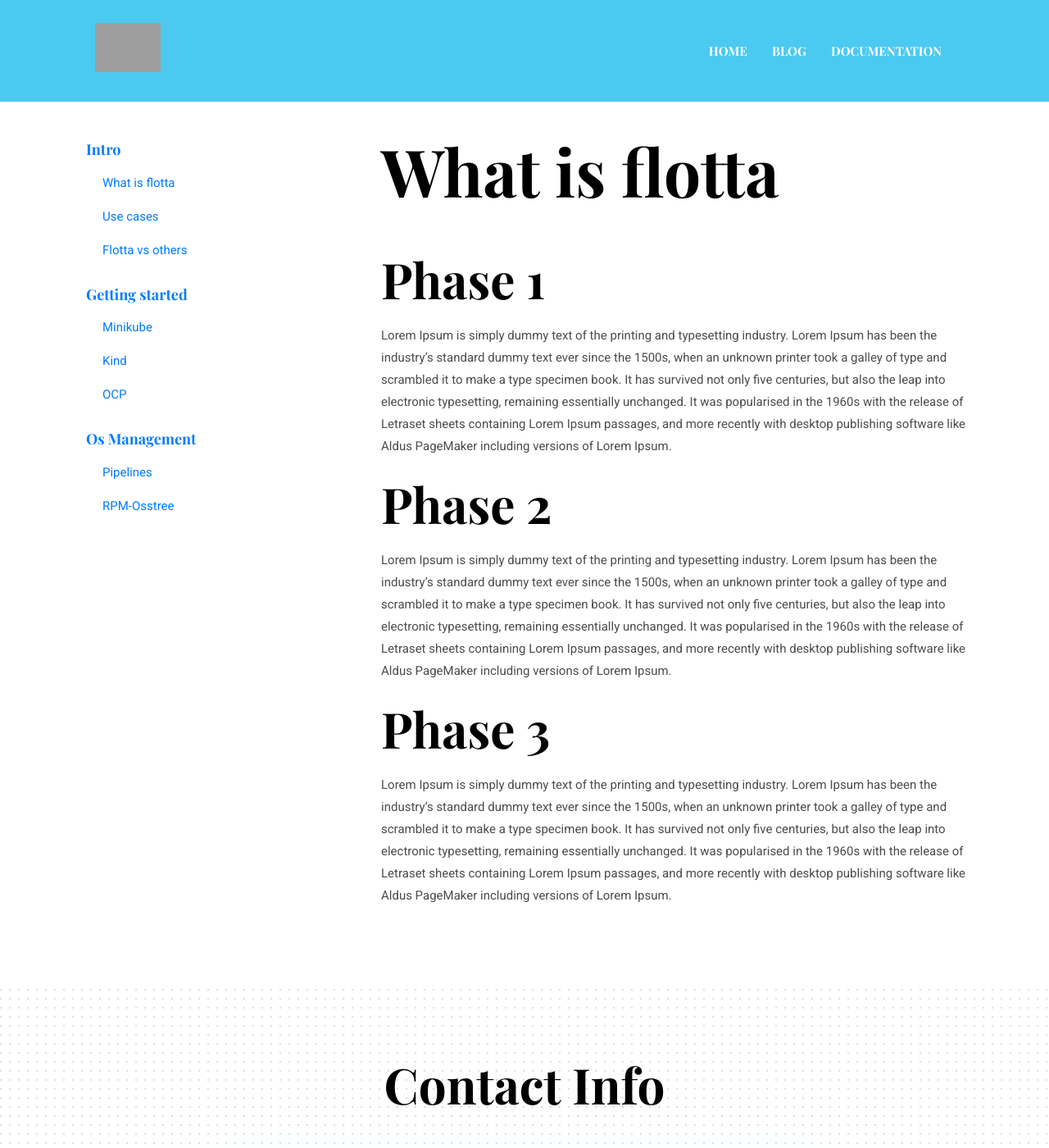
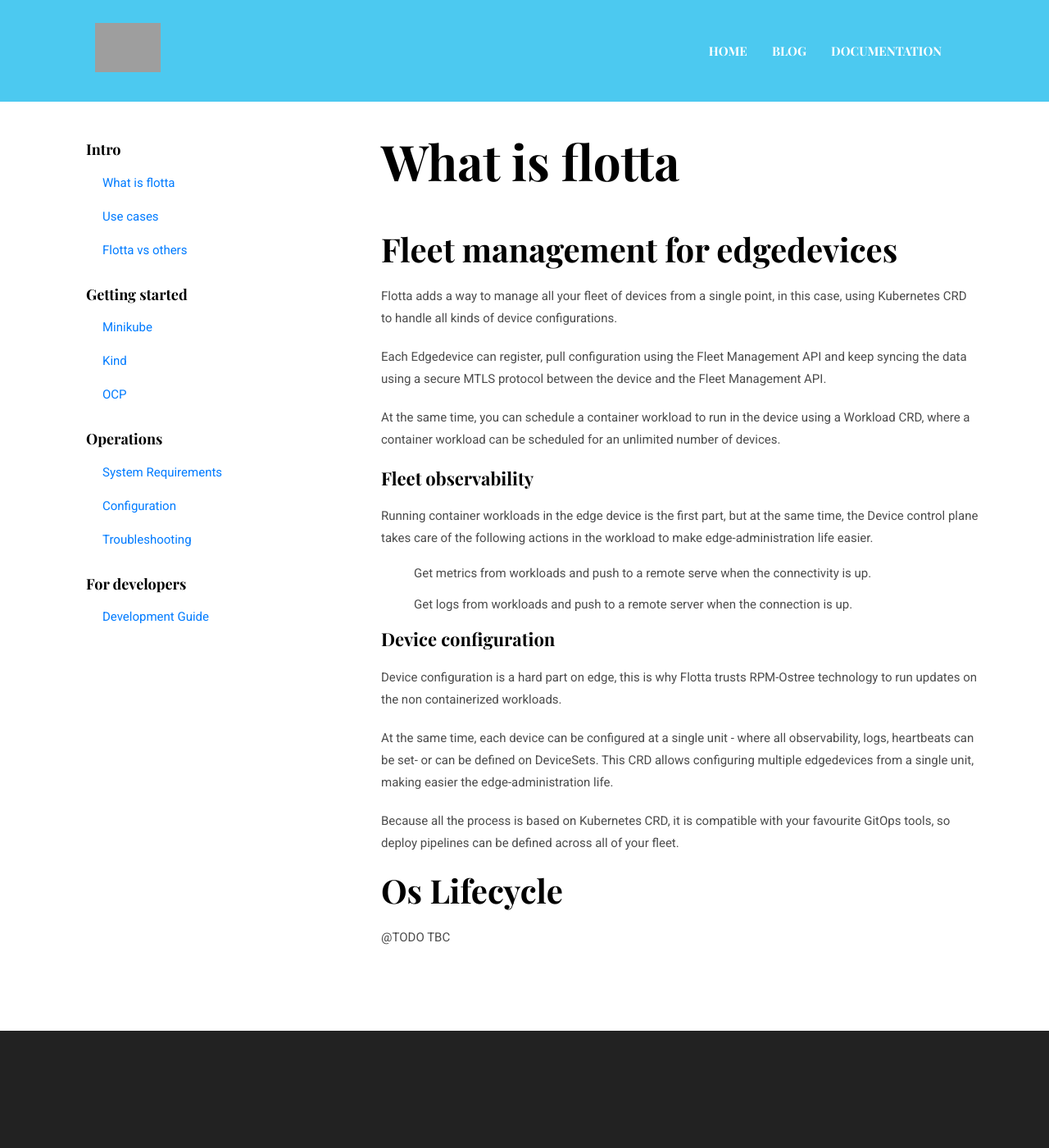
Before and after one commit to project-flotta/project-flotta.github.io, a Jekyll site: the page built from documentation/latest/intro/overview.md, in a window 1280 px wide and 1400 px high. Shown: the whole window at 82% size. Built offline with Jekyll 4.4.1, drawn with Linux system fonts in a browser that asks for light colours; grey boxes are pictures that could not be loaded.

Commit message:
New pages and layout changes
Signed-off-by: Eloy Coto <eloy.coto@acalustra.com>

```diff
--- a/_layouts/default.html
+++ b/_layouts/default.html
@@ -12,8 +12,6 @@ layout: compress
 
   {{ content }}
 
-  {% include contact-section.html %}
-
   {% include footer.html %}
 
 </body>
--- a/_layouts/documentation.html
+++ b/_layouts/documentation.html
@@ -11,11 +11,18 @@ layout: default
         <ul class="list-group list-group-collapse border-0">
           {% for item in site.data.documentation[version] %}
             <li class="list-group-item border-0">
-              <h5><a href="{{item.Link}}">{{ item.Name}}</a></h5>
+              <h5>
+                {% if item.Link %}
+                  <a href="{{item.Link}}">{{ item.Name}}</a>
+                {% else %}
+                  {{item.Name}}
+                {% endif %}
+              </h5>
               {% if item.Childs.size > 0 %}
                 <ul class="list-group border-0">
                   {% for val in item.Childs %}
-                    <li class="list-group-item border-0"> <a href="{{val.Link}}">{{ val.Name }}</a> </li>
+                    {% capture BaseLink %}documentation/{{version}}/{{val.Link}}{% endcapture %}
+                    <li class="list-group-item border-0"> <a href="{% link {{ BaseLink }} %}">{{ val.Name }}</a> </li>
                   {% endfor %}
                 </ul>
               {% endif %}
@@ -25,10 +32,8 @@ layout: default
       </div>
 
       <div class="col-lg-8">
-        <h1 class="font-tertiary mb-5">{{ page.title | escape }}</h1>
-        <!-- <p class="font-secondary">Published on {{ page.date | date: '%b %d, %Y' }} by <span class="text-primary">{{ page.author }}</span -->
-        <!--     class="text-primary"> on {% for tag in page.tags %}<span>{{ tag }} </span>{% endfor %}</p> -->
-        <div class="content">
+        <div class="content documentation">
+          <h1 class="font-tertiary mb-5">{{ page.title | escape }}</h1>
           {% if page.image %}
             <img src="{{page.image | relative_url }}" class="img-fluid rounded float-left mr-5 mb-4" alt="{{page.title}}">
           {% endif %}
--- a/assets/scss/_custom.scss
+++ b/assets/scss/_custom.scss
@@ -1,3 +1,20 @@
 .skip_top {
   margin-top: 80px;
 }
+
+.documentation h1{
+  font-size: 60px;
+}
+
+
+.documentation h2{
+  font-size: 40px;
+}
+
+.documentation h3{
+  font-size: 22px;
+}
+
+.documentation h4{
+  font-size: 18px;
+}
--- a/documentation/latest/intro/overview.md
+++ b/documentation/latest/intro/overview.md
@@ -3,34 +3,43 @@ layout: documentation
 title: What is flotta
 ---
 
-## Phase 1
+## Fleet management for edgedevices
 
-Lorem Ipsum is simply dummy text of the printing and typesetting industry. Lorem
-Ipsum has been the industry's standard dummy text ever since the 1500s, when an
-unknown printer took a galley of type and scrambled it to make a type specimen
-book. It has survived not only five centuries, but also the leap into electronic
-typesetting, remaining essentially unchanged. It was popularised in the 1960s
-with the release of Letraset sheets containing Lorem Ipsum passages, and more
-recently with desktop publishing software like Aldus PageMaker including
-versions of Lorem Ipsum.
+Flotta adds a way to manage all your fleet of devices from a single point, in
+this case, using Kubernetes CRD to handle all kinds of device configurations.
 
-## Phase 2
+Each Edgedevice can register, pull configuration using the Fleet Management API
+and keep syncing the data using a secure MTLS protocol between the device and
+the Fleet Management API.
 
-Lorem Ipsum is simply dummy text of the printing and typesetting industry. Lorem
-Ipsum has been the industry's standard dummy text ever since the 1500s, when an
-unknown printer took a galley of type and scrambled it to make a type specimen
-book. It has survived not only five centuries, but also the leap into electronic
-typesetting, remaining essentially unchanged. It was popularised in the 1960s
-with the release of Letraset sheets containing Lorem Ipsum passages, and more
-recently with desktop publishing software like Aldus PageMaker including
-versions of Lorem Ipsum.
-## Phase 3
+At the same time, you can schedule a container workload to run in the device
+using a Workload CRD, where a container workload can be scheduled for an
+unlimited number of devices.
 
-Lorem Ipsum is simply dummy text of the printing and typesetting industry. Lorem
-Ipsum has been the industry's standard dummy text ever since the 1500s, when an
-unknown printer took a galley of type and scrambled it to make a type specimen
-book. It has survived not only five centuries, but also the leap into electronic
-typesetting, remaining essentially unchanged. It was popularised in the 1960s
-with the release of Letraset sheets containing Lorem Ipsum passages, and more
-recently with desktop publishing software like Aldus PageMaker including
-versions of Lorem Ipsum.
+### Fleet observability
+
+Running container workloads in the edge device is the first part, but at the
+same time, the Device control plane takes care of the following actions in the
+workload to make edge-administration life easier.
+
+  - Get metrics from workloads and push to a remote serve when the connectivity is
+    up.
+  - Get logs from workloads and push to a remote server when the connection is up.
+
+### Device configuration
+
+Device configuration is a hard part on edge, this is why Flotta trusts
+RPM-Ostree technology to run updates on the non containerized workloads.
+
+At the same time, each device can be configured at a single unit - where all
+observability, logs, heartbeats can be set- or can be defined on DeviceSets. This
+CRD allows configuring multiple edgedevices from a single unit, making easier
+the edge-administration life.
+
+Because all the process is based on Kubernetes CRD, it is compatible with your
+favourite GitOps tools, so deploy pipelines can be defined across all of your
+fleet.
+
+## Os Lifecycle
+
+@TODO TBC
```
Also changed, not shown: _data/documentation/latest.yaml (+18 -31 lines), documentation/latest/intro/usecases.md (added, +10 -0 lines), documentation/latest/dev/guide.md (added), documentation/latest/gsg/kind.md (added), documentation/latest/gsg/minikube.md (added), documentation/latest/gsg/ocp.md (added), documentation/latest/intro/vs.md (added), documentation/latest/intro/whatis.md (added), documentation/latest/operations/configuration.md (added), documentation/latest/operations/requirements.md (added), documentation/latest/operations/troubleshooting.md (added).
